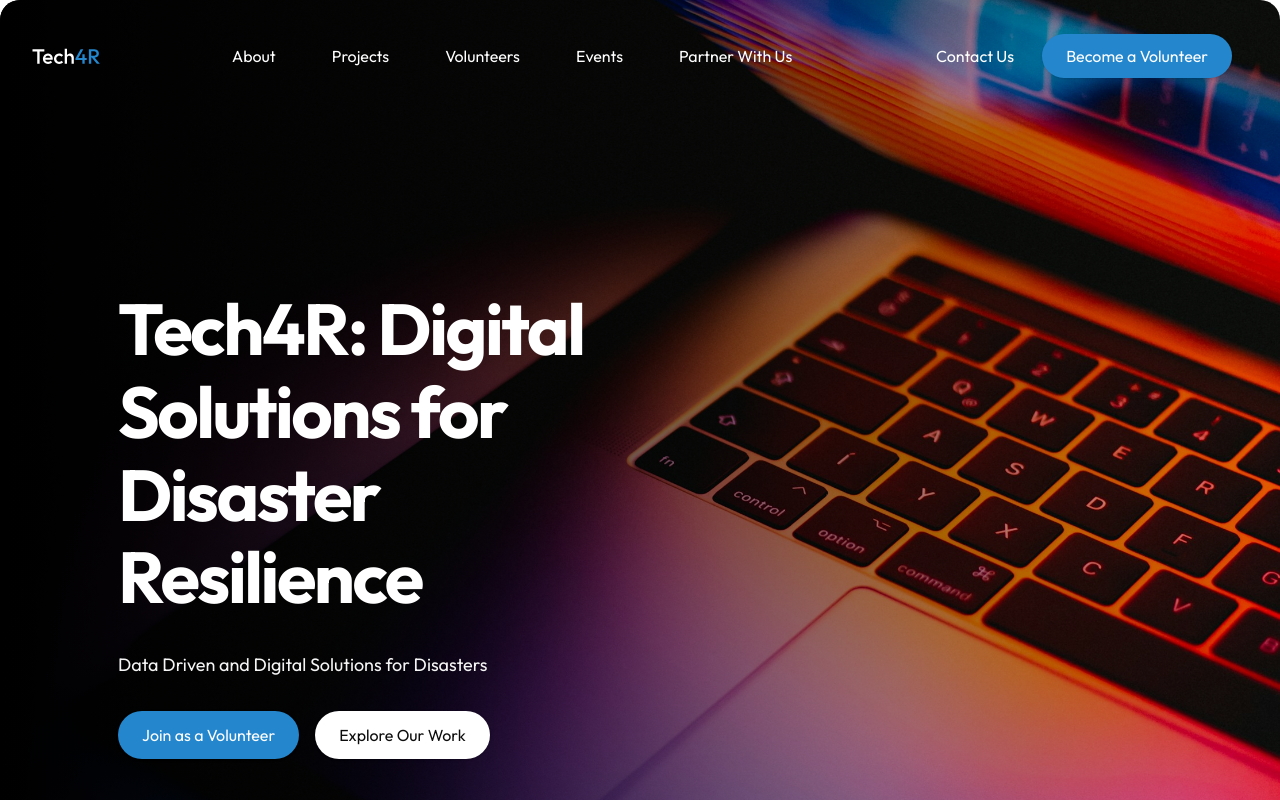
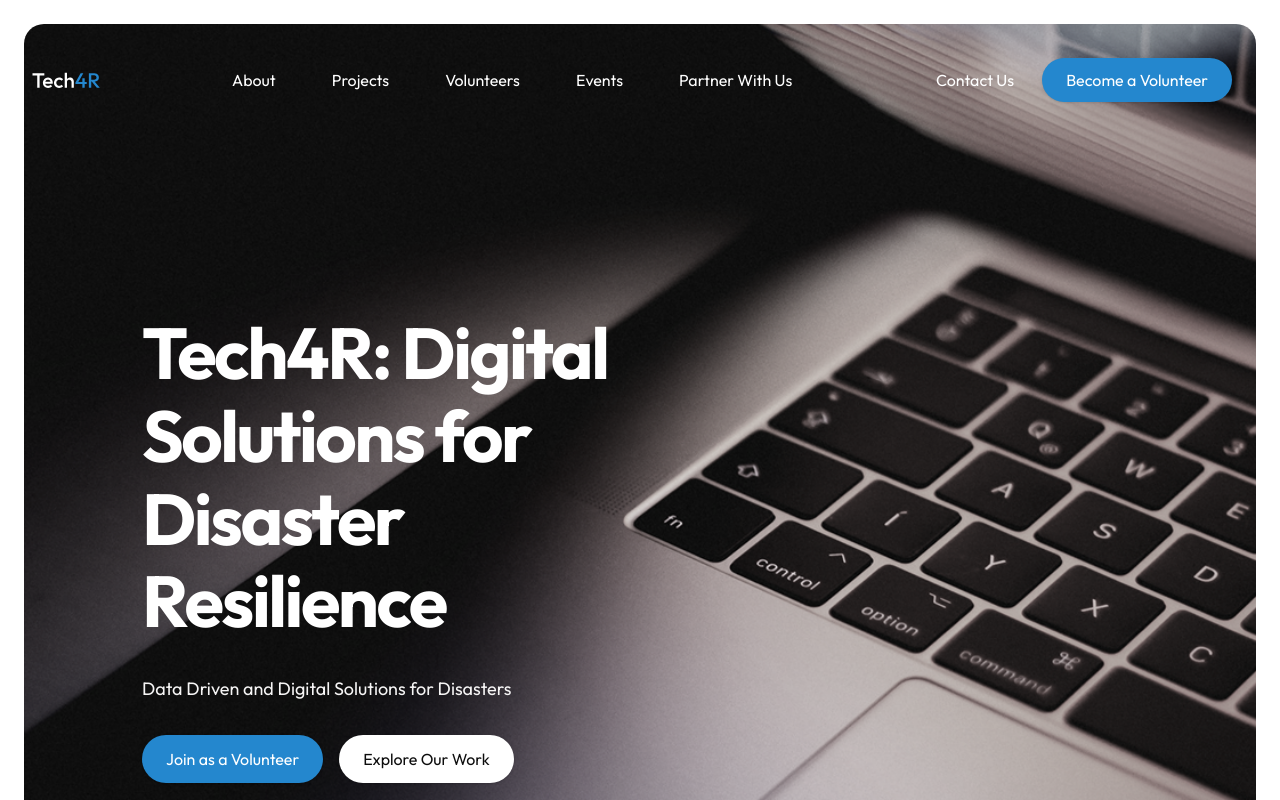
Before and after one commit to SDG-AI-Lab/Tech4R, a Next.js app: page / in a window 1280 px wide. Shown: the top 800 px of the page. Built offline with nearby package versions, Linux system fonts and the light colour scheme.

Commit message:
UI enhancements and fixes on home page

```diff
--- a/src/app/page.tsx
+++ b/src/app/page.tsx
@@ -2,7 +2,7 @@ import HeroSection from "@/components/HomePage/HeroSection";
 
 export default function Home() {
   return (
-    <section>
+    <section className="sm:mx-6">
       <HeroSection />
     </section>
   );
--- a/src/components/HomePage/HeroSection.tsx
+++ b/src/components/HomePage/HeroSection.tsx
@@ -4,18 +4,17 @@ import { routes } from "@/lib/routes";
 
 const HeroSection = () => {
   return (
-    <div className="relative min-h-screen scroll-mt-28 -mt-28 max-w-[1392px] mx-auto">
+    <div className="relative min-h-screen scroll-mt-28 -mt-28 w-full mx-auto">
       {/* Background Image */}
       <div className="absolute inset-0 z-0">
         <Image
-          src="/images/laptop.jpg"
+          src="/images/laptop.png"
           alt="Laptop keyboard background"
-          width={1392}
-          height={900}
+          fill
           className="w-full h-full object-cover rounded-[20px]"
           priority
         />
-        <div className="absolute inset-0 bg-gradient-to-r from-black to-black/10 z-5 rounded-[20px]" />
+        {/* <div className="absolute inset-0 bg-gradient-to-r from-black to-black/10 z-5 rounded-[20px]" /> */}
       </div>
 
       {/* Main Content */}
@@ -44,7 +43,7 @@ const HeroSection = () => {
               </Button>
             </div>
           </div>
-          <div className="flex flex-row items-center justify-center sm:justify-start gap-4">
+          <div className="flex flex-row items-center justify-center sm:justify-start gap-4 mb-20">
             <div className="h-[60px] w-[60px] flex items-center justify-center relative">
               <Image
                 src="/images/partnerships.png"
--- a/src/components/Navigation/Navigation.tsx
+++ b/src/components/Navigation/Navigation.tsx
@@ -14,9 +14,7 @@ export const Navigation = () => {
   }
   return (
     <nav
-      className={`${
-        pathname === routes.home ? "bg-transparent" : "bg-color-02"
-      }  relative z-40`}
+      className={`${pathname === routes.home ? "bg-transparent sm:mt-6" : "bg-color-02"} relative z-40`}
     >
       <div className="container mx-auto px-4 sm:px-6 lg:px-8">
         <div className="flex justify-between items-center h-28">
```
Also changed, not shown: public/images/laptop.png (added).
